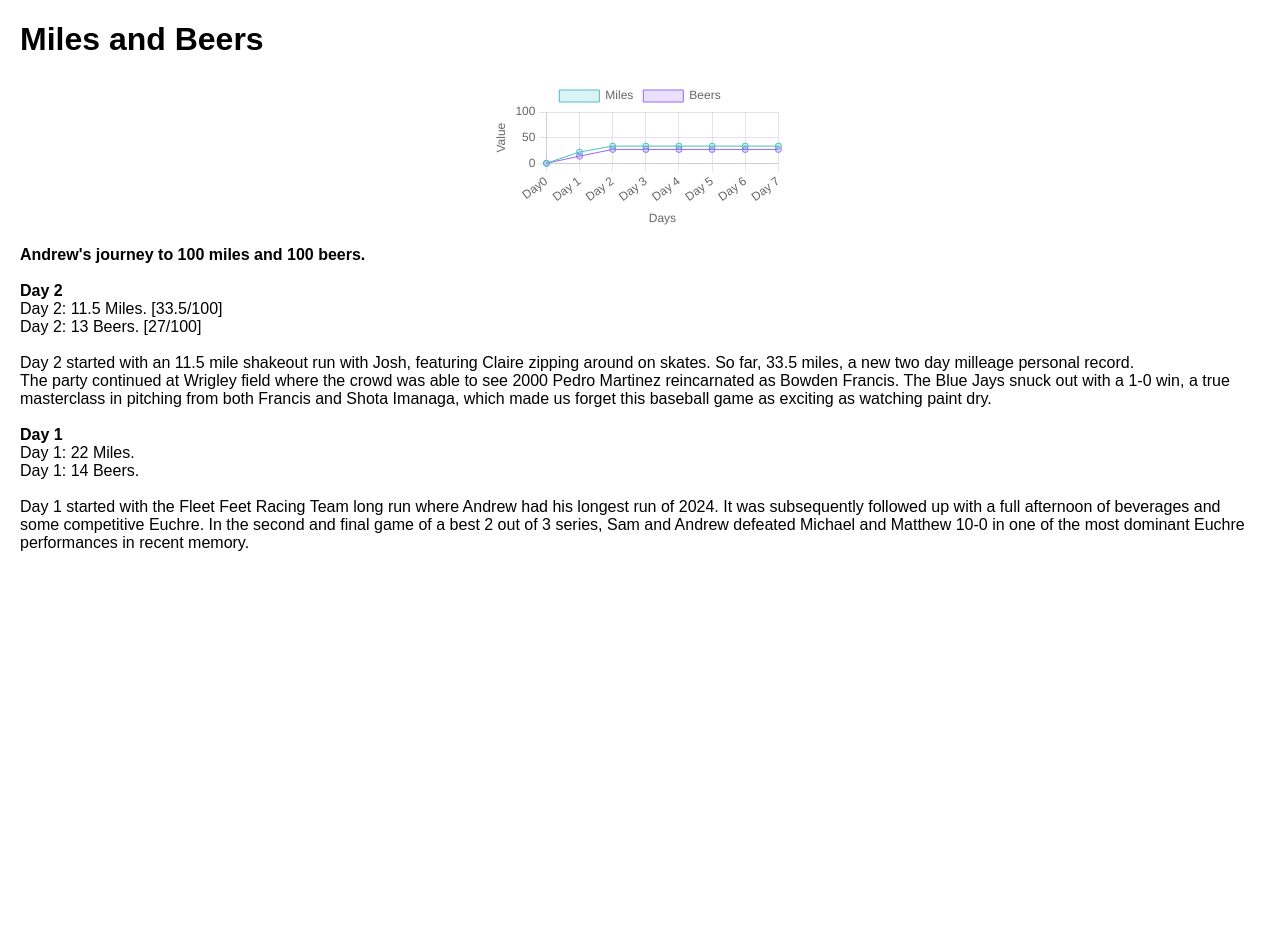
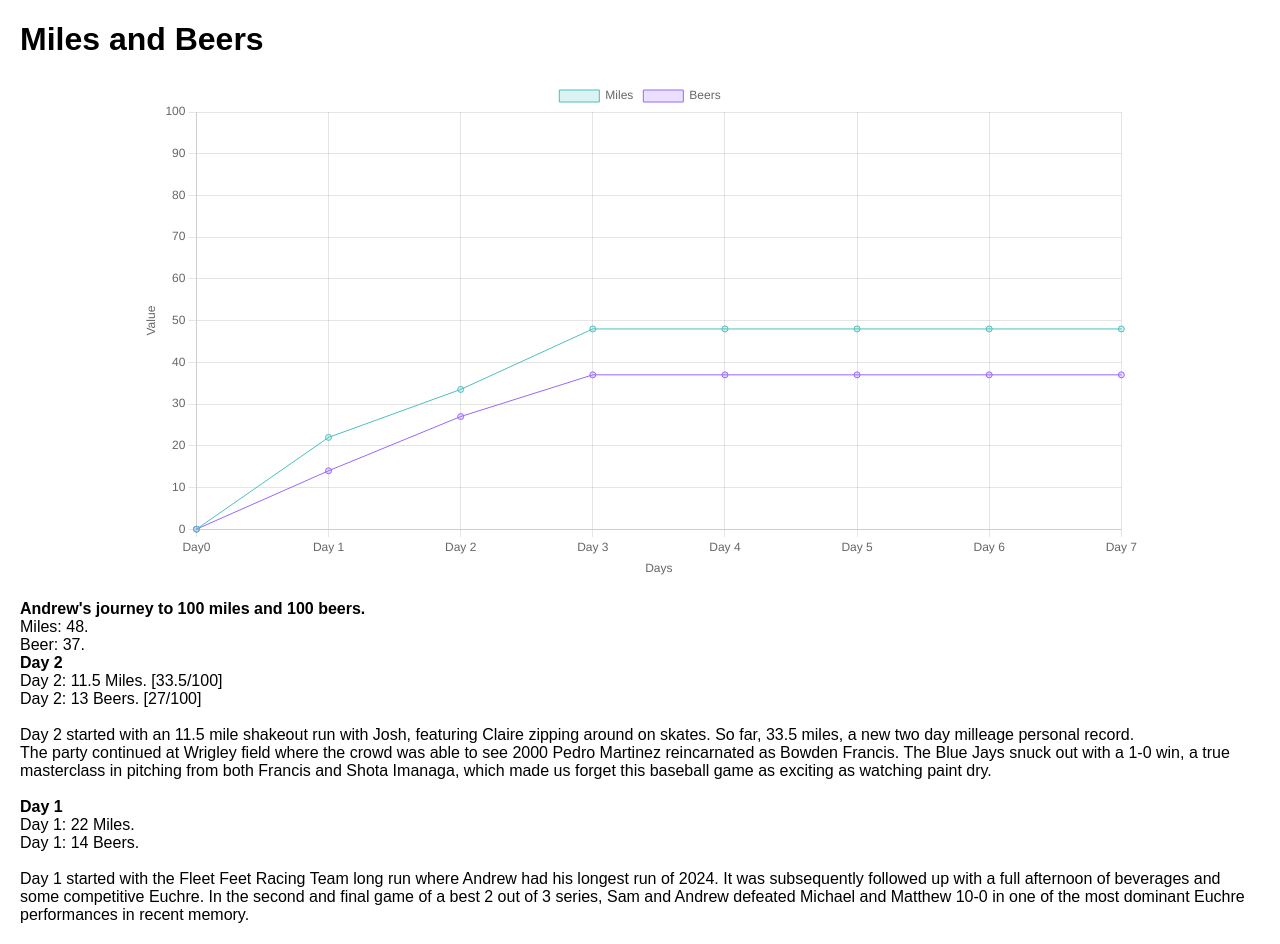
Before and after one commit to aredston19/aredston19.Github.io, a Jekyll site: the page 100.html, which Jekyll copies as it is, in a window 1280 px wide. Built offline with Jekyll 4.4.1, drawn with Linux system fonts in a browser that asks for light colours; before the commit the page ends 900 px from its top, so only the background shows below that.

Commit message:
Add files via upload

```diff
--- a/100.html
+++ b/100.html
@@ -10,10 +10,12 @@
             font-family: Arial, sans-serif;
             margin: 20px;
         }
-        canvas {
-            max-width: 800px;
-            margin: 0 auto;
-        }
+	canvas {
+    width: 1000px;
+    height: 500px;
+    max-width: 100%;
+    margin: 20px auto;
+}
     </style>
 </head>
 <body>
@@ -23,10 +25,10 @@
     <script>
         // Initialize data
         const days = ["Day0", "Day 1", "Day 2", "Day 3", "Day 4", "Day 5", "Day 6", "Day 7"];
-        Miles = [0, 22, 33.5, 33.5, 33.5, 33.5, 33.5, 33.5]; // Example data for Variable 1
-        Beers = [0, 14, 27, 27, 27, 27, 27, 27]; // Example data for Variable 2
+        Miles = [0, 22, 33.5, 48, 48, 48, 48, 48]; // Example data for Variable 1
+        Beers = [0, 14, 27, 37, 37, 37, 37, 37]; // Example data for Variable 2
 
-        // Create chart
+        // Create charta
         const ctx = document.getElementById('myChart').getContext('2d');
         const myChart = new Chart(ctx, {
             type: 'line',
@@ -75,6 +77,8 @@
 	<p>
 <b> Andrew's journey to 100 miles and 100 beers. </b>
 <br>
+Miles: 48. <br>
+Beer: 37.
 <br>
 <b> Day 2 </b>
 <br>
```
